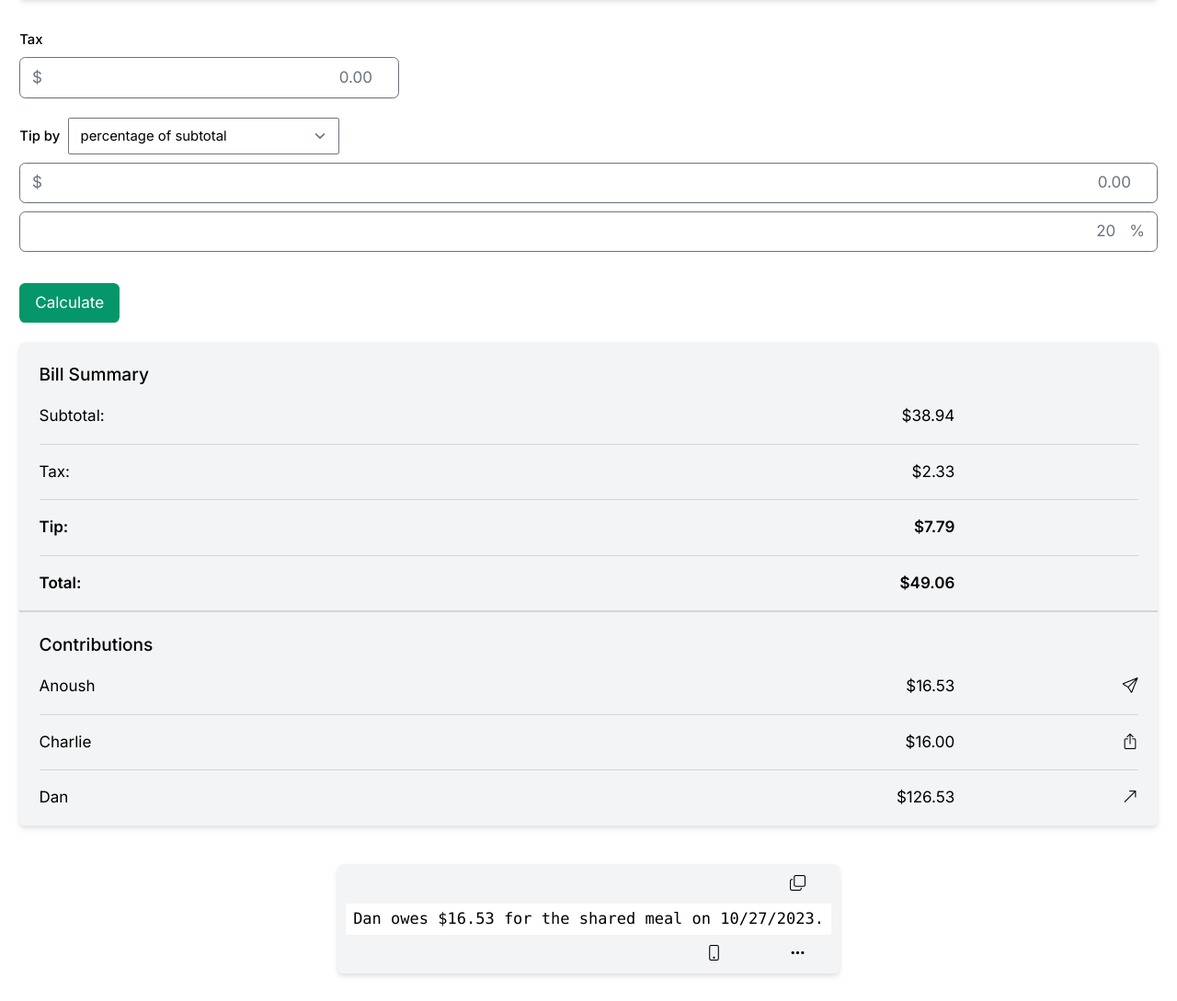
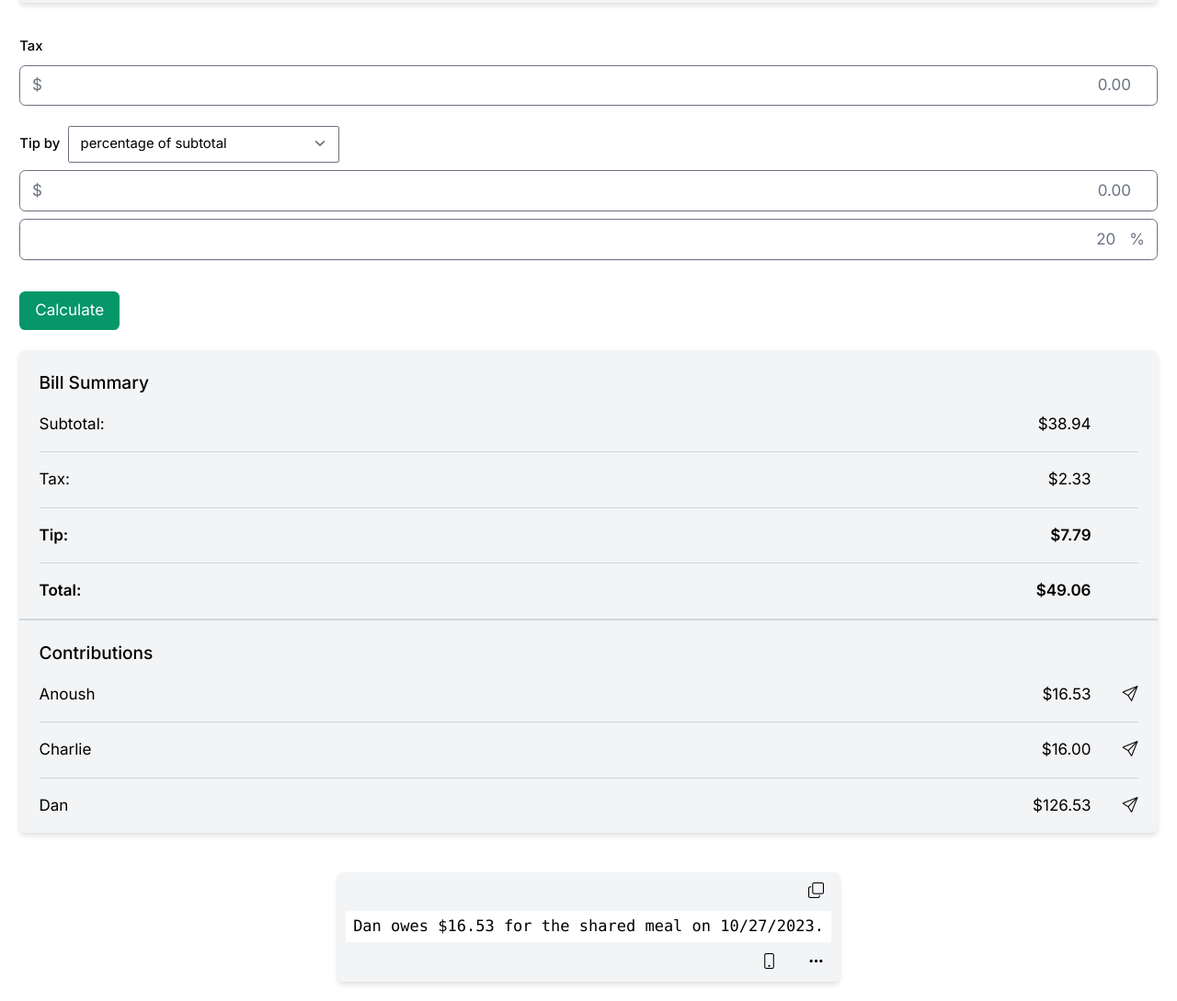
Before and after one commit to doubleaykay/purge_divvi, a plain HTML site: page index.html in a window 1280 px wide. Shown: the part 600-1689 px from the top of the page at 92% size. Drawn offline with nearby package versions, Linux system fonts and the light colour scheme.

Commit message:
Refactor out all grids surrounding inputs
with the exception of the second person, left for comparison

```diff
--- a/index.html
+++ b/index.html
@@ -9,18 +9,17 @@
     <link href="https://fonts.googleapis.com/css2?family=Inter:wght@100;200;300;400;500;600;700;800;900&display=swap" rel="stylesheet">
 </head>
 <body class="m-5">
-    <h1 class="text-2xl font-medium mb-5">Divvi Build 2023-10-31 12:42</h1>
-    <form>
-        <div class="grid grid-cols-1 gap-y-8">
+    <h1 class="text-2xl font-medium mb-5">Divvi Build 2023-10-31 22:08</h1>
+    <form class="space-y-8">
         <!-- card -->
         <div class="bg-gray-100 rounded-md drop-shadow-md">
             <!-- collection of people -->
             <ul class="divide-y-2 divide-gray-300">
                 <!-- all fields for one person -->
-                    <li class="grid grid-cols-1 gap-y-5 items-center p-5">
+                <li class="p-5 space-y-5">
                     <!-- name row -->
-                        <div class=" grid grid-cols-1 gap-y-2">
-                            <div class="flex">
+                    <div class="space-y-2">
+                        <div class="flex items-end">
                             <label for="name-0" class="flex-grow font-medium text-sm">
                                 Name
                             </label>
@@ -28,23 +27,22 @@
                                 <i class="bi bi-trash3"></i>
                             </button>
                         </div>
-                            <input id="name-0" type="text" placeholder="John Doe" class="col-span-6 shadow-sm rounded-md">
+                        <input id="name-0" type="text" placeholder="John Doe" class="shadow-sm rounded-md">
                     </div>
                     <!-- personal subtotal & rounding row -->
-                        <div class="grid grid-cols-1 gap-y-2 items-center">
                     <!-- personal subtotal field -->
-                            <label for="sub-0" class="font-medium text-sm">
+                    <div class="space-y-2">
+                        <label for="sub-0" class="font-medium text-sm mt-5">
                             Personal Subtotal
                         </label>
                         <div class="flex items-center">
-                                <div class="w-1/3 flex items-center form-input shadow-sm rounded-md py-0 focus-within:ring-1 focus-within:ring-blue-600 focus-within:border-blue-600">
+                            <div class="flex items-center form-input shadow-sm rounded-md py-0 focus-within:ring-1 focus-within:ring-blue-600 focus-within:border-blue-600">
                                 <span class="select-none text-gray-500">$</span>
                                 <input id="sub-0" type="number" placeholder="0.00" class="w-full text-right border-0 bg-transparent focus:ring-0  ml-1 px-0">
                             </div>
-                                <div class="flex-grow"></div>
                             <!-- rounding field -->
-                                <input id="round-0" type="checkbox" class="rounded-sm justify-self-end mr-2">
-                                <label for="round-0" class="font-medium text-sm">
+                            <input id="round-0" type="checkbox" class="rounded-sm justify-self-end ml-5 mr-2">
+                            <label for="round-0" class="font-normal text-sm whitespace-nowrap">
                                 Pay in whole dollars
                             </label>
                         </div>
@@ -82,7 +80,7 @@
                 <!-- add person -->
                 <li class="p-5">
                     <div  class="flex items-center">
-                            <button type="button" id="add-person" aria-label="Add person" class="w-1/3 rounded-md p-2 bg-emerald-600 text-white">
+                        <button type="button" id="add-person" aria-label="Add person" class="rounded-md py-2 px-8 bg-emerald-600 text-white">
                             <i class="bi bi-person-add"></i>
                         </button>
                     </div>
@@ -90,19 +88,19 @@
             </ul>
         </div>
         <!-- tax and tip fields -->
-            <div class="grid grid-cols-1 gap-y-5">
+        <div class="space-y-5">
             <!-- tax row -->
-                <div class="grid grid-cols-1 gap-y-2 items-center">
+            <div class="space-y-2">
                 <label for="tax" class="font-medium text-sm">
                     Tax
                 </label>
-                    <div class="w-1/3 flex items-center form-input shadow-sm rounded-md py-0 focus-within:ring-1 focus-within:ring-blue-600 focus-within:border-blue-600">
+                <div class="flex items-center form-input shadow-sm rounded-md py-0 focus-within:ring-1 focus-within:ring-blue-600 focus-within:border-blue-600">
                     <span class="select-none text-gray-500">$</span>
                     <input id="tax" type="number" placeholder="0.00" class="w-full flex-grow text-right border-0 bg-transparent focus:ring-0 ml-1 px-0">
                 </div>
             </div>
             <!-- tip row -->
-                <div class="grid grid-cols-1 gap-y-2 items-center">
+            <div class="space-y-2">
                 <div class="flex items-center gap-x-2">
                     <label for="tip-type" class="font-medium text-sm">
                         Tip by
@@ -128,14 +126,9 @@
                 </div>
             </div>
         </div>
-            <div class="grid grid-cols-1 gap-y-5">
-                <div class="w-full flex place-content-start">
         <button type="submit" id="calculate" class="bg-emerald-600 rounded-md py-2 px-4">
             <span class="text-white">Calculate</span>
         </button>
-                </div>
-            </div>
-        </div>
         <!--
         <ul>
             <li>
@@ -159,53 +152,53 @@
                 <h2 class="text-lg font-medium pl-5 pt-5">Bill Summary</h2>
                 <div class="divide-y divide-gray-300 px-5">
                     <!-- subtotal -->
-                    <div class="py-4 grid grid-cols-6 gap-0 px-0">
-                        <div class="col-span-3">Subtotal:</div>
-                        <div class="col-span-2 text-right">$38.94</div>
+                    <div class="flex py-4">
+                        <div class="flex-grow">Subtotal:</div>
+                        <div class="text-right pr-12">$38.94</div>
                     </div>
                     <!-- tax -->
-                    <div class="py-4 grid grid-cols-6 gap-0 px-0">
-                        <div class="col-span-3">Tax:</div>
-                        <div class="col-span-2 text-right">$2.33</div>
+                    <div class="flex py-4">
+                        <div class="flex-grow">Tax:</div>
+                        <div class="text-right pr-12">$2.33</div>
                     </div>
                     <!-- tip -->
-                    <div class="py-4 grid grid-cols-6 gap-0 px-0 font-semibold">
-                        <div class="col-span-3">Tip:</div>
-                        <div class="col-span-2 text-right">$7.79</div>
+                    <div class="flex font-semibold py-4">
+                        <div class="flex-grow">Tip:</div>
+                        <div class="text-right pr-12">$7.79</div>
                     </div>
                     <!-- total -->
-                    <div class="py-4 grid grid-cols-6 gap-0 px-0 font-semibold">
-                        <div class="col-span-3">Total:</div>
-                        <div class="col-span-2 text-right">$49.06</div>
+                    <div class="flex font-semibold py-4">
+                        <div class="flex-grow">Total:</div>
+                        <div class="text-right pr-12">$49.06</div>
                     </div>
                 </div>
             </div>
             <!-- contributions section -->
             <div>
                 <h2 class="text-lg font-medium pl-5 pt-5">Contributions</h2>
-                <div class="divide-y divide-gray-300 gap-4 px-5">
+                <div class="divide-y divide-gray-300 px-5">
                     <!-- row -->
-                    <div class="py-4 grid grid-cols-6 items-center px-0">
-                        <div class="col-span-3">Anoush</div>
-                        <div class="col-span-2 text-right">$16.53</div>
+                    <div class="flex gap-8 py-4">
+                        <div class="flex-grow">Anoush</div>
+                        <div class="text-right">$16.53</div>
                         <button type="button" aria-label="Share" class="justify-self-end">
                             <i class="bi bi-send"></i>
                         </button>
                     </div>
                     <!-- row -->
-                    <div class="py-4 grid grid-cols-6 items-center px-0">
-                        <div class="col-span-3">Charlie</div>
-                        <div class="col-span-2 text-right">$16.00</div>
+                    <div class="flex gap-8 py-4">
+                        <div class="flex-grow">Charlie</div>
+                        <div class="text-right">$16.00</div>
                         <button type="button" aria-label="Share" class="justify-self-end">
-                            <i class="bi bi-box-arrow-up"></i>
+                            <i class="bi bi-send"></i>
                         </button>
                     </div>
                     <!-- row -->
-                    <div class="py-4 grid grid-cols-6 items-center px-0">
-                        <div class="col-span-3">Dan</div>
-                        <div class="col-span-2 text-right">$126.53</div>
+                    <div class="flex gap-8 py-4">
+                        <div class="flex-grow">Dan</div>
+                        <div class="text-right">$126.53</div>
                         <button type="button" aria-label="Share" class="justify-self-end">
-                            <i class="bi bi-arrow-up-right"></i>
+                            <i class="bi bi-send"></i>
                         </button>
                     </div>
                 </div>
@@ -216,16 +209,16 @@
     <!-- in prod, remove `open` attribute -->
     <dialog class="" open>
         <div class="bg-gray-100 rounded-md drop-shadow-md py-2 px-2 my-5 mx-2">
-            <div class="grid grid-cols-6 gap-4">
-                <button type="button" aria-label="Copy to clipboard" class="col-start-6">
+            <div class="flex justify-end px-2">
+                <button type="button" aria-label="Copy to clipboard" class="">
                     <i class="bi bi-copy"></i>
                 </button>
             </div>
             <div class="bg-white rounded-sm my-2 py-1 px-2">
                 <p class="font-mono">Dan owes $16.53 for the shared meal on 10/27/2023.</p>
             </div>
-            <div class="grid grid-cols-6 gap-4">
-                <button type="button" aria-label="Venmo" class="col-start-5">
+            <div class="flex justify-end gap-8 px-2">
+                <button type="button" aria-label="Venmo" class="">
                     <i class="bi bi-phone"></i>
                 </button>
                 <button type="button" aria-label="More...">
```
Also changed, not shown: resources/css/tailwind.css. Lines whose indentation alone changed are shown as unchanged.
